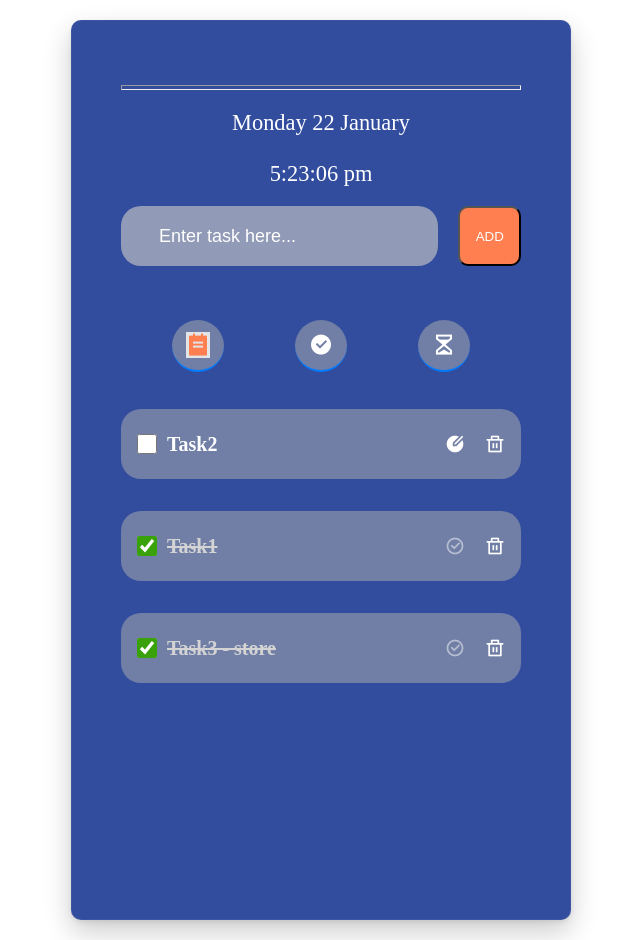
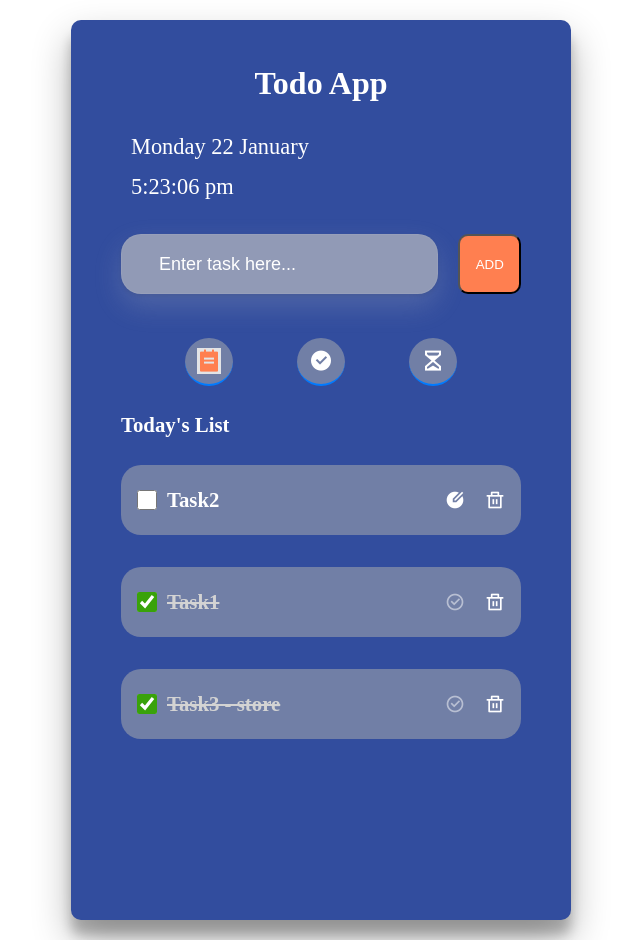
Before and after one commit to Bhavyashree-DC/vue2-todo-app, a Vue app in the folder todo-app/: page / in a window 1280 px wide. Shown: the whole page, without its empty margins (319-959 px from the left). Built offline with nearby package versions, Linux system fonts and the light colour scheme.

Commit message:
Added sorting methods for All Tasks tab

```diff
--- a/todo-app/src/App.vue
+++ b/todo-app/src/App.vue
@@ -1,12 +1,9 @@
 <template>
   <div class="container">
       <div class="todo-app">
-          <header>
-              <div class="header">
-                  <!-- <h2>{{ header }} </h2>   -->
-              </div>
-          </header>
-          <hr>
+        <div class="header">
+            <h1>{{ header }}</h1>
+        </div>
           <CurrentDate></CurrentDate>
           <InputField></InputField>
           <Tabs></Tabs>
@@ -52,7 +49,7 @@ export default{
   min-height: 900px;
   background-color:#324D9E;
   border-radius: 10px;
-  box-shadow: rgba(0, 0, 0, 0.2) 0px 12px 28px 0px, rgba(72, 70, 70, 0.1) 0px 2px 4px 0px, rgba(255, 255, 255, 0.05) 0px 0px 0px 1px inset;
+  box-shadow: rgba(0, 0, 0, 0.3) 0px 19px 38px, rgba(0, 0, 0, 0.22) 0px 15px 12px;
   color:#fff ;
 
   display: flex;
@@ -70,46 +67,9 @@ export default{
 }
 .todo-app .header{
   text-align: center;
-  font-size: 1.5rem;
+  font-size: 1rem;
   margin-bottom: 10px;
   padding:10px;
-}
-.todo-app hr{
-  height:5px;
-}
-
-.status{
-  display:flex;
-  gap:19px;
-  width:100%;
-  margin:5px 0px;
-  color: #fff;
-  padding:20px 0px;
-}
-
-.status li{
-  list-style: none;
-  padding: 10px 0px;
-}
-.status h3{
-   margin:14px 0px;
-}
-.bar{
-  background: #fff;
-  color:#324D9E;
-  display: block;
-  height:10px;
-  width:200px;
-  border:1px solid rgba(0,0,0,0.3);
-  border-radius: 10px;
-  overflow:hidden;
-}
-.task-list {
-  list-style: none;
-  display: flex;
-  flex-direction: column;
-  align-items: center;
-  margin: 0px;
 }
 
 
--- a/todo-app/src/components/CurrentDate.vue
+++ b/todo-app/src/components/CurrentDate.vue
@@ -20,12 +20,19 @@ export default{
 <style scoped>
  .date-time-header{
     display: flex;
-     align-items: center;
+     /* align-items: center;  */
     flex-direction: column;
  }
-.date,.time{
-  margin:10px 0px 0px 0px;
-  padding: 10px 10px 5px 10px;
+.date{
+  margin:5px 0px 0px 0px;
+  padding: 7px 10px 2px 10px;
+  font-size: 1.4rem;
+
+}
+
+.time{
+  margin:5px 0px 0px 0px;
+  padding: 7px 10px 20px 10px;
   font-size: 1.4rem;
 
 }
--- a/todo-app/src/components/InputField.vue
+++ b/todo-app/src/components/InputField.vue
@@ -50,6 +50,7 @@
     border: none;
     outline: none;
     background-color:#919AB6;
+    box-shadow: rgba(204, 204, 204, 0.2) 0px 12px 28px 0px, rgba(0, 0, 0, 0.1) 0px 2px 4px 0px, rgba(255, 255, 255, 0.05) 0px 0px 0px 1px inset;
     border-radius: 20px;
     font-size:18px;
     padding: 8px;
--- a/todo-app/src/components/TaskList.vue
+++ b/todo-app/src/components/TaskList.vue
@@ -1,5 +1,6 @@
 <template>
     <div class="list-items">
+        <h4>{{ listHeader }}</h4>
             <ul class="task-list">
                 <li v-for="(list,index) in filteredTasks"
                 :key="index"
@@ -69,9 +70,8 @@ export default ({
           return this.$store.getters.pendingTask;
        },
        filteredTasks(){
-        let tasks = [];
-
-        if (this.$store.state.viewMode === 'all') {
+            let tasks = [];
+            if (this.$store.state.viewMode === 'all') {
             tasks = this.allTasks.slice().sort((a, b) => {
                 if (!a.isCompleted && b.isCompleted) return -1;
                 if (a.isCompleted && !b.isCompleted) return 1;
@@ -85,8 +85,7 @@ export default ({
 
             return tasks;
        },
-    },
-
+   }
 })
 </script>
 <style scoped>
@@ -97,12 +96,12 @@ export default ({
 .list-items{
     width: 100%;
     height: auto;
-    margin: 10px 0px 7px 0px;
+    margin: 20px 0px 7px 0px;
 }
 
-.list-items h3{
-    margin: 30px  0px;
+.list-items h4{
     font-size: 1.3rem;
+    margin: 12px 0px;
 }
 .task-list {
     list-style: none;
--- a/todo-app/src/components/TaskTabs.vue
+++ b/todo-app/src/components/TaskTabs.vue
@@ -73,8 +73,8 @@ export default {
     border-bottom: 2px solid #007bff;
     border-radius: 50%;
     background-color: rgb(113,127,166);
-    padding: 12px 14px;
-    margin:20px;
+    padding: 10px 12px;
+    margin:10px 0px 16px 0px;
     cursor: pointer;
   }
   .allTasks-summary:hover,
--- a/todo-app/src/store/store.js
+++ b/todo-app/src/store/store.js
@@ -92,9 +92,9 @@ export const store = new Vuex.Store({
            setInterval(() => {
               const today = new Date();
               const dateFormat = new Intl.DateTimeFormat('en-GB', {
-                  weekday: 'long',
                   month: 'long',
                   day: 'numeric',
+                  weekday: 'long',
               });
               const timeFormat = new Intl.DateTimeFormat('en-GB', {
                   hour: 'numeric',
```
